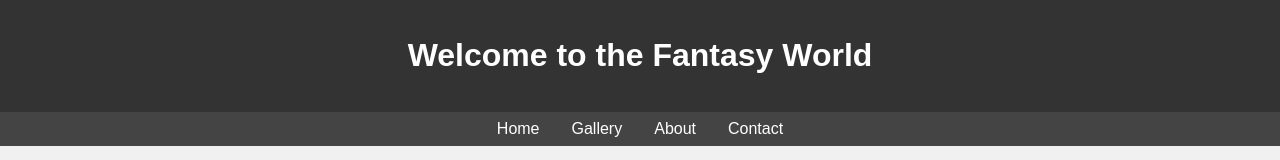
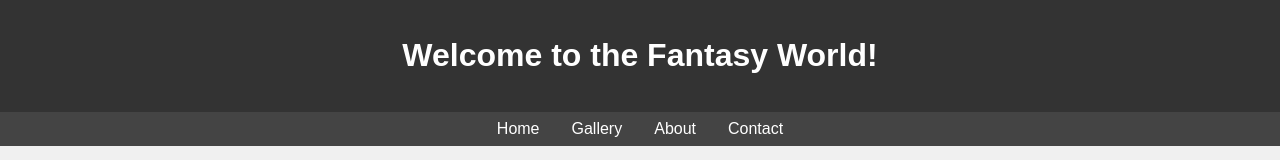
Before and after one commit to abdesslemhamani/tutorial, a plain HTML site: page index.html in a window 1280 px wide. Shown: the top 160 px of the page. Drawn offline with Linux system fonts and the light colour scheme.

Commit message:
updated the title of the website

```diff
--- a/index.html
+++ b/index.html
@@ -8,7 +8,7 @@
   </head>
   <body>
     <header>
-      <h1>Welcome to the Fantasy World</h1>
+      <h1>Welcome to the Fantasy World!</h1>
     </header>
     <nav>
       <a href="#home">Home</a>
```
